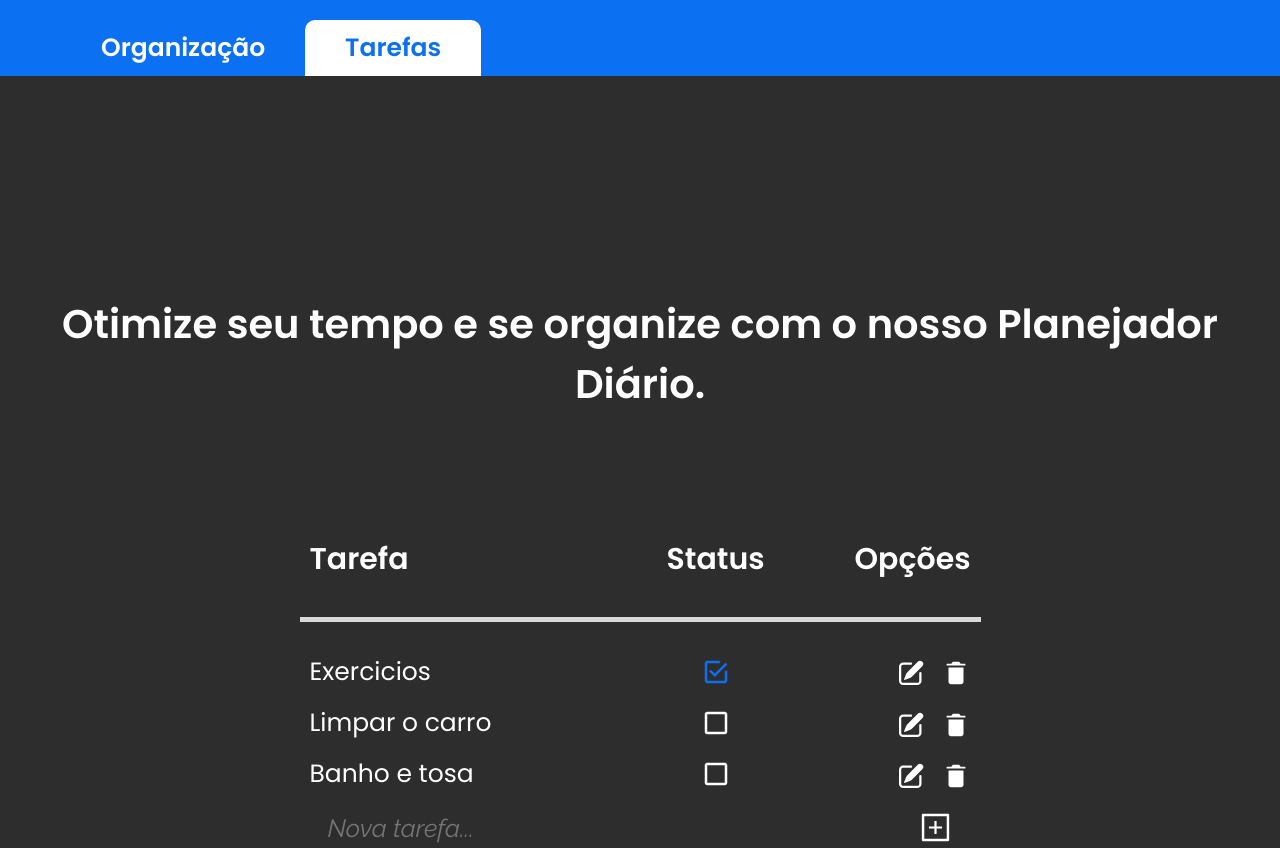
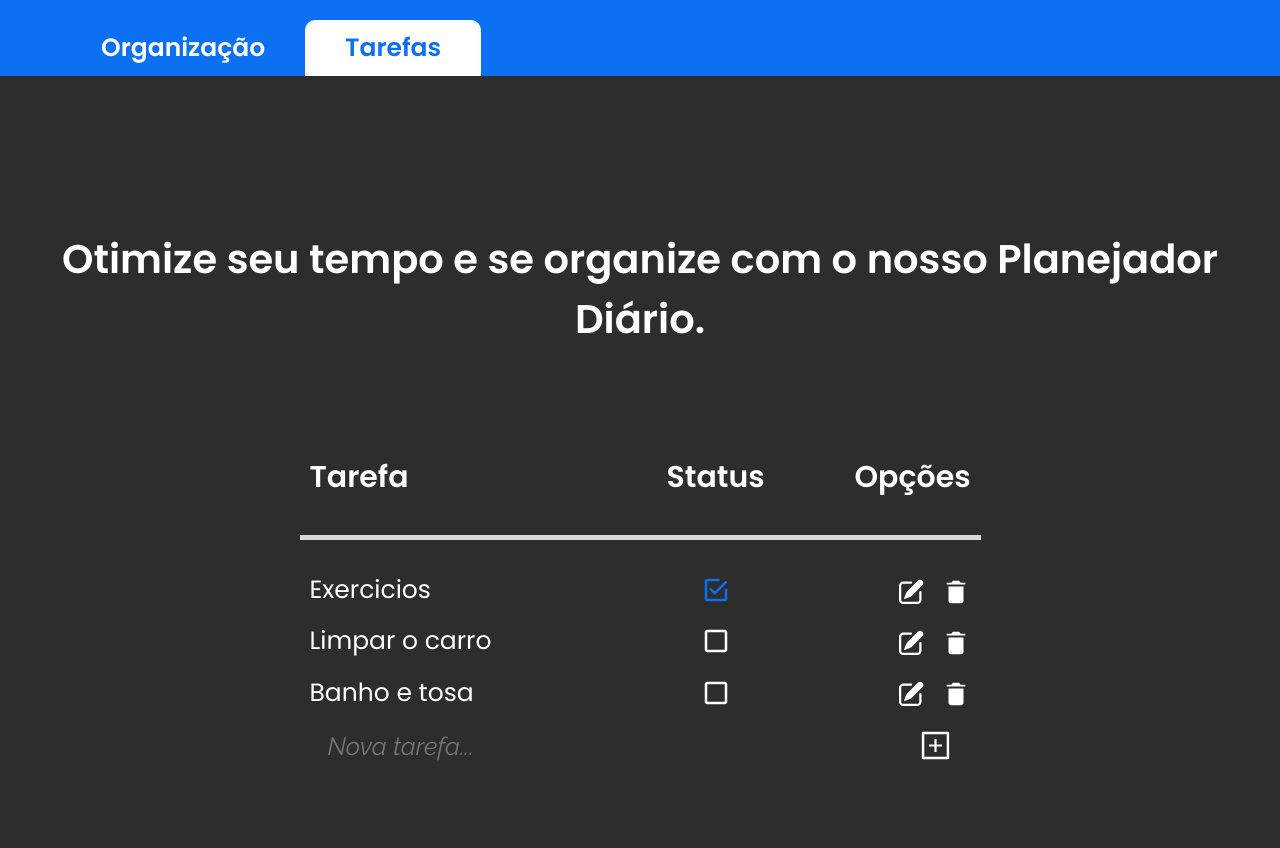
Before and after one commit to xtirian/ToDoList-DNC, a React (Vite) app: page / in a window 1280 px wide. After the commit the page ends 800 px from the top, so only its background shows below. Built offline with nearby package versions, Linux system fonts and the light colour scheme.

Commit message:
feat-finished: adicionei funcionalidade do local storage pronto para teste

```diff
--- a/src/assets/Home/home.scss
+++ b/src/assets/Home/home.scss
@@ -2,7 +2,7 @@
 @use '../../sass/variables';
 
 .home_content-container{
- padding-top: 218px ;
+ padding-top: 12% ;
 
  display: flex;
  flex-direction: column;
@@ -12,6 +12,6 @@
  h1{
   @include mixin.heading1;
   text-align: center;
-  margin-bottom: 126px;
+  margin-bottom: 8.5%;
  }
 }
--- a/src/assets/components/listForm/ListForm.jsx
+++ b/src/assets/components/listForm/ListForm.jsx
@@ -13,7 +13,7 @@ const ListForm = ({ formHandler, listLength }) => {
       id: listLength + 1,
       title: value,
       description: "Adicione uma descrição...",
-      complete: false,
+      completed: false,
     };
 
     formHandler(newToDo);
@@ -24,7 +24,6 @@ const ListForm = ({ formHandler, listLength }) => {
     <div className="form_container">
       <form className="listForm"
         onSubmit={(e) => {
-          console.log(e.target[0]);
           elementCreate(tarefa);
 
           e.target[0].value = "";
--- a/src/assets/components/lista/Lista.jsx
+++ b/src/assets/components/lista/Lista.jsx
@@ -1,4 +1,4 @@
-import React, { useState } from "react";
+import React, { useEffect, useState } from "react";
 
 import { IoMdCheckboxOutline, IoMdTrash } from "react-icons/io";
 import { MdCheckBoxOutlineBlank } from "react-icons/md";
@@ -9,8 +9,19 @@ import ListForm from "../listForm/ListForm";
 import CardDeldit from "../itemDescricao/CardDeldit";
 
 const Lista = ({ data }) => {
+
+  // FEATURE: LOCAL STORAGE
+  const storedToDoList = JSON.parse(localStorage.getItem('storedToDoList'));
+
   //carrega a lista do mock
-  const [toDos, setToDos] = useState(data);
+  const [toDos, setToDos] = useState(storedToDoList || data);
+
+
+  useEffect(() => {
+    localStorage.setItem('storedToDoList', JSON.stringify(toDos));
+
+  }, [toDos] )
+
 
   const toDoHandler = (newToDo) => {
     setToDos([...toDos, newToDo]);
@@ -18,6 +29,7 @@ const Lista = ({ data }) => {
     //adiciona à lista atual a lista anterior + a tarefa nova
 
     //esta função será passada como método ao list form onde trato do formulário que recebe a informação
+
   };
 
   //altera o status na lista e renderiza a página
@@ -45,12 +57,18 @@ const Lista = ({ data }) => {
 
   const handleDelete = (index) => {
     toDos.splice(index, 1);
+
+    setToDos([...toDos]);
   };
 
   //edita o item da página
   const handleEdit = (index, newTitle) => {
     toDos[index].title = newTitle;
+
+    setToDos([...toDos]);
   };
+
+
 
   return (
     <div className="lista_container">
```
Also changed, not shown: 1 other file (tests, documents, lock files or other folders).
